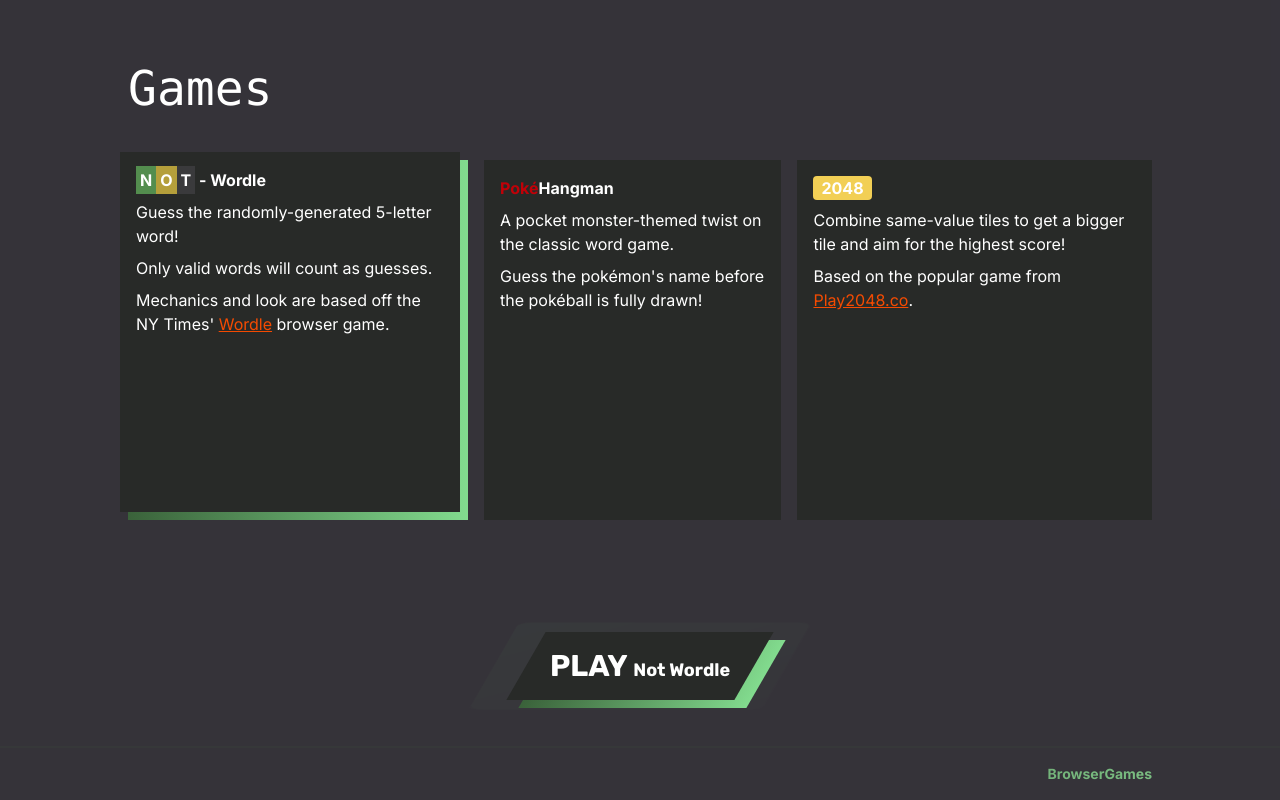
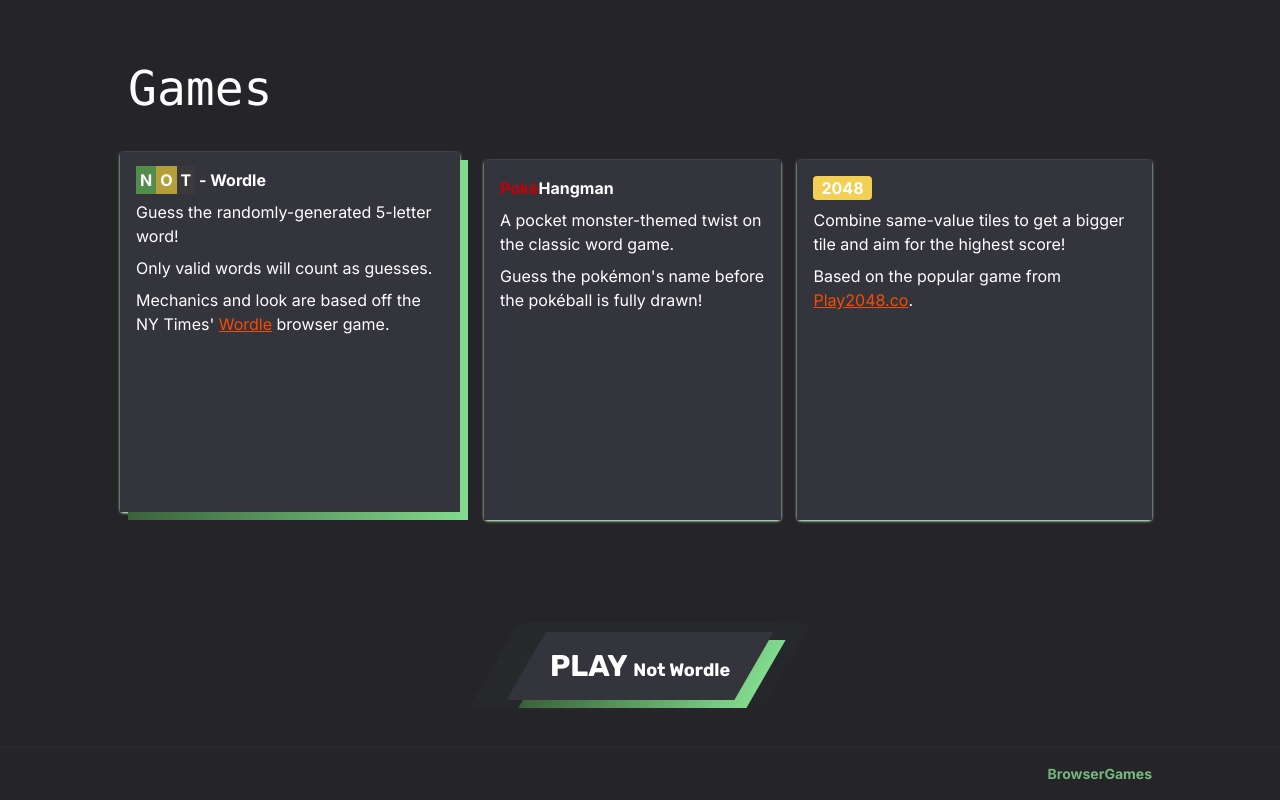
Before and after one commit to fayponjp/browser-games, a React (Vite) app: page / in a window 1280 px wide. Built offline with nearby package versions, Linux system fonts and the light colour scheme; a web font is replaced by a local one.

Commit message:
card style changes for visibility

```diff
--- a/src/landing/GameCard.tsx
+++ b/src/landing/GameCard.tsx
@@ -12,7 +12,7 @@
     const activeGameMatch = name === activeGame;
     return (
         <section
-            className={`${activeGameMatch ? 'outline-skew transition ease-in-out -translate-x-2  lg:-translate-y-2' : ''} z-10 grid relative grid-rows-[1fr_auto] rounded grow max-h-90  lg:max-w-[50%]`}
+            className={`${activeGameMatch ? 'outline-skew transition ease-in-out -translate-x-2  lg:-translate-y-2' : ''} shadow-sm shadow-[#ceffd3] z-10 grid relative grid-rows-[1fr_auto] rounded grow max-h-90  lg:max-w-[50%]`}
             onClick={() => setActiveGame(name)}
         >
             <div className='p-4 flex flex-col gap-2 grow z-11 bg-(--game-card-bg)'>
--- a/src/style.css
+++ b/src/style.css
@@ -27,8 +27,8 @@
     --board-card-2048: #ffc900;
 
     --theme-green: #3a623a;
-    --theme-dark: #343239ec;
-    --game-card-bg: #282a28;
+    --theme-dark: #242328ec;
+    --game-card-bg: #34343c;
 }
 
 body {
```
